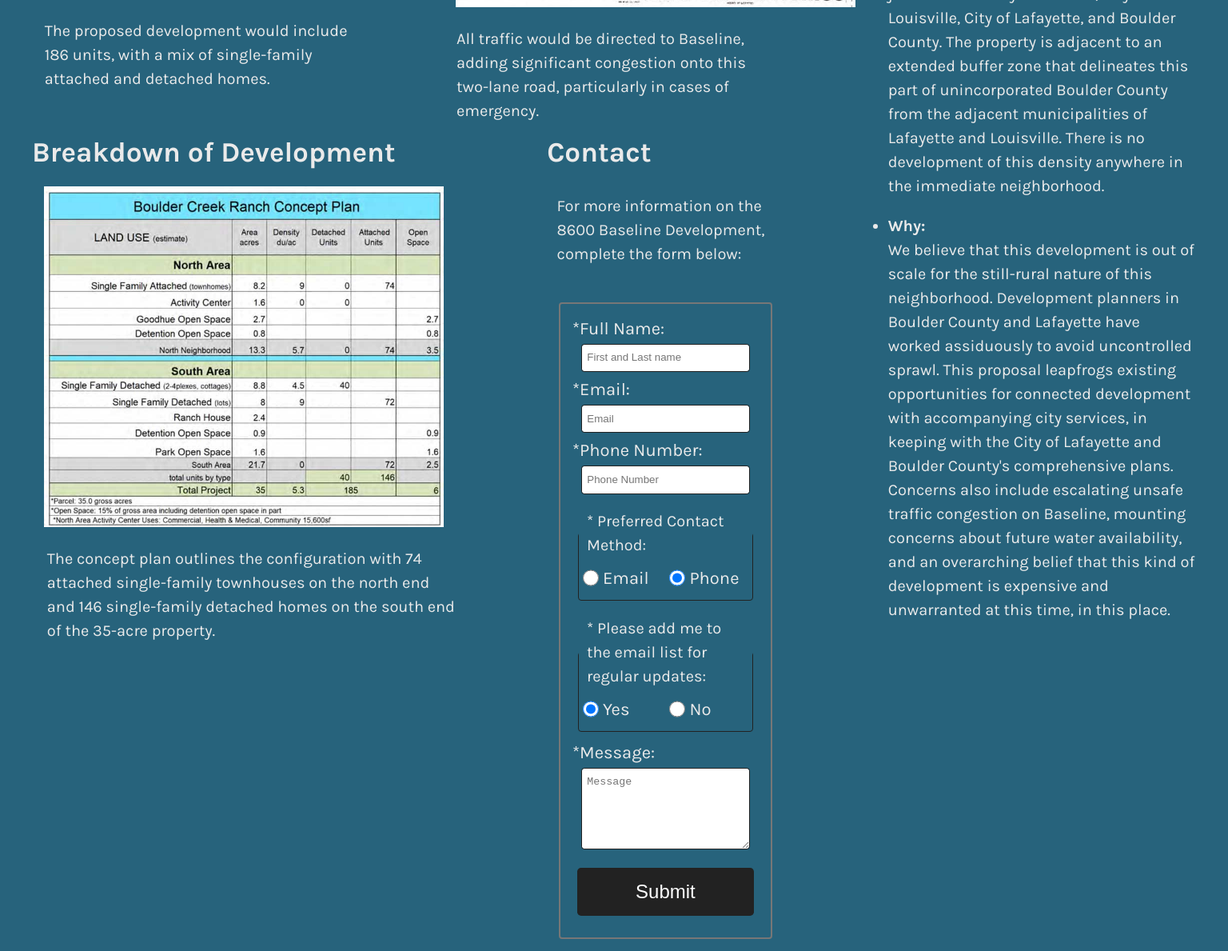
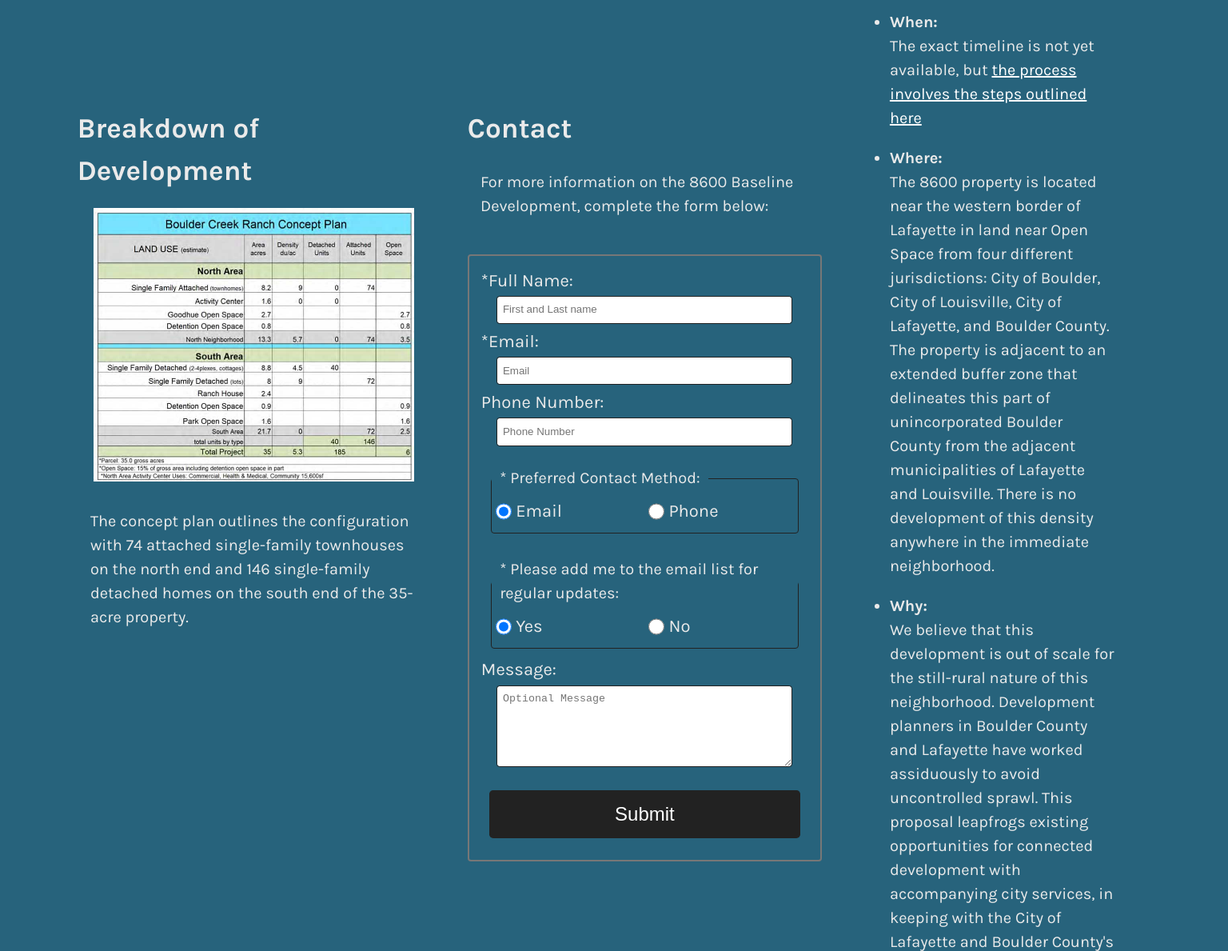
Before and after one commit to ASUstorm/8600Baseline, a plain HTML site: page index.html in a window 1536 px wide. Shown: the part 1595-2784 px from the top of the page at 80% size. Drawn offline with Linux system fonts and the light colour scheme; some icons are missing.

Commit message:
updates to layout

```diff
--- a/index.html
+++ b/index.html
@@ -119,15 +119,15 @@
                     <input type="text" id="name" name="name" placeholder="First and Last name" required>
                     <label for="email"><span class="required" aria-hidden="true">*</span>Email:</label>
                     <input type="email" id="email" name="email" placeholder="Email" required autocomplete="email">
-                    <label for="phone"><span class="required" aria-hidden="true">*</span>Phone Number:</label>
-                    <input type="tel" id="phone" placeholder="Phone Number" name="phone" required autocomplete="tel">
+                    <label for="phone">Phone Number:</label>
+                    <input type="tel" id="phone" placeholder="Phone Number" name="phone" autocomplete="tel">
                     <fieldset>
                         <legend>
                             <span class="required" aria-hidden="true">*</span> Preferred Contact Method:
                         </legend>
-                        <input type="radio" id="contactEmail" name="contactMethod" value="email">
+                        <input type="radio" id="contactEmail" name="contactMethod" value="email" checked>
                         <label for="contactEmail">Email</label>
-                        <input type="radio" id="contactPhone" name="contactMethod" value="phone" checked>
+                        <input type="radio" id="contactPhone" name="contactMethod" value="phone">
                         <label for="contactPhone"> Phone </label>
                     </fieldset>
                     <fieldset>
@@ -139,13 +139,13 @@
                         <input type="radio" id="subscribeNo" name="subscribe" value="no">
                         <label for="subscribeNo">No</label>
                     </fieldset>
-                    <label for="message"><span class="required" aria-hidden="true">*</span>Message:</label>
-                    <textarea id="message" name="message" placeholder="Message" required></textarea>
+                    <label for="message">Message:</label>
+                    <textarea id="message" name="message" placeholder="Optional Message"></textarea>
                     <input type="submit" value="Submit">
                 </form>
             </section>
         </main>
         <footer>
-            <p>Footer</p>
+            <p>This site has been developed for the purpose of sharing information about the proposed development of 8600 Baseline, located east of the Lafayette water treatment plant between 75th Street and 95th Street. As a grass-roots, community-driven project, we will post updates and share opportunities for public comment as the proposal moves through the City of Lafayette's planning process. This site is not an official City of Lafayette website and is maintained by volunteers.</p>
         </footer>
     </body>
--- a/styles.css
+++ b/styles.css
@@ -138,7 +138,7 @@ h1,h2,h3,h4{
 
 h1 {
     font-size: 2.5em;
-    margin   : 0.5em 0;
+    margin   : 0.25em 0;
     display  : inline;
     font-family: var(--heading-font);
 }
@@ -180,15 +180,16 @@ footer {
 header,
 footer {
     padding: 1em;
+    margin: .25em 0em;
 }
 
 
 footer{
-    height: 15vw;
+    height: fit-content;
 }
 main {
-    max-width: 100%;
     background-color: var(--blue);
+    margin: .5em 0;
 }
 
 ul.about-list li{
@@ -325,7 +326,7 @@ nav li {
 }
 /* ---------- Form STYLES ---------- */
 form {
-    width        : 90%;
+    width        : 95%;
     max-width    : 350px;
     margin       : 2em auto;
     padding      : 0.75em;
@@ -504,12 +505,14 @@ section {
 #one, #two, #three, #four, #five, #six, #seven, #eight {
     background-color: transparent;
     color           : var(--light-gray);
-    padding         : 1em 2em 0em;
-    margin          : 0;
+    padding         : 1em;
+    margin          : 0.5em auto;
 }
 img {
-    margin : 0.75em;
+    margin : 0.5em;
     display: inline;
+    padding: 0.5em;
+    width: 95%;
 }
 
 
@@ -521,18 +524,16 @@ img {
 
 /* ---------- MEDIUM SCREEN STYLES ---------- */
 /* --------------- BEGIN MEDIUM SCREEN SIZES --------------- */
-@media (min-width: 595px) {
+@media (min-width: 845px) {
 
 
-section {
 
-        margin: 0;
-    }
     header {
         height               : auto;
         display              : grid;
         grid-template-columns: repeat(8, 1fr);
-        gap: 0.5em;
+        padding-left : 5%;
+        margin: 0.25em 0;
     }
     .header-image {
         max-width: 100%;
@@ -542,21 +543,27 @@ section {
     main {
         display              : inline-grid;
         grid-template-columns: repeat(12, 1fr);
-        gap                  : 0.5em;
+        gap                  : 0.25em;
+        margin: 0.25em 0;
+        padding-left : 5%;
     }
     #one {
         grid-column: 1/13;
         grid-row   : 1/1;
+        padding-right: 50px;
     }
 
     #two {
-        grid-column: 1/7;
+        grid-column: 1 / span 5;
         grid-row   : 2/5;
+        justify-content: center;
     }
 
     #three {
-        grid-column: 7/13;
+        grid-column: 7 / span 5;
         grid-row   : 2/5;
+        justify-content: center;
+
     }
 
     #four {
@@ -655,9 +662,10 @@ section {
         grid-template-columns: repeat(12, 1fr);
         font-size: 1.25em;
     }
-
-
-
+    #four {
+        grid-row   : 5/7;
+        min-height : fit-content;
+    }
 }
 
 
@@ -670,7 +678,7 @@ section {
 
 /* ---------- EXTRA LARGE SCREEN STYLES ---------- */
 /* --------------- BEGIN EXTRA LARGE SCREEN SIZES --------------- */
-@media (min-width: 1440px) {
+@media (min-width: 1452px) {
 
     header,
     footer {
@@ -694,7 +702,7 @@ section {
     main {
         grid-template-columns: repeat(12, 1fr);
         grid-template-rows: fit-content (2010px, auto);
-        margin               : 1em auto;
+        margin               : .25em 0;
         grid-auto-flow: row;
         grid-auto-rows: 400px;
     }
@@ -714,6 +722,7 @@ section {
         grid-row   : 2/-1px;
         grid-row-end: auto;
         min-height : fit-content;
+        padding: 1em;
     }
     #two {
         grid-column: 1/5;
@@ -723,8 +732,8 @@ section {
     }
 
     #four {
-        grid-column: 9/13;
-        grid-row: 1/7;
+        grid-column: 9/12;
+        grid-row: 1/8;
         max-height: fit-content;
     }
 
@@ -739,9 +748,9 @@ section {
 
     #six {
         grid-row: 4 / span 2;
-        grid-column: 6/10;
-        min-height: fit-content;
-                margin-top: 100px;
+        grid-column: 6/9;
+        max-height: fit-content;
+        margin-top: 100px;
     }
 }
 
@@ -750,11 +759,26 @@ section {
         margin-top: 100px;
         min-height    : fit-content;
     }
+    #five {
+        grid-column: 1 / span 4;
+    }
     #six {
-        grid-column: 6 / span 3;
+        grid-column: 5 / span 4;
+    }
+    #contactForm {
+        width: 100%;
+        max-width: 500px;
+        display: flex;
+        flex-direction: column;
     }
 }
+@media screen  and (min-width: 1660px) {
+    #four, #five, #six{
+        height:max-content;
+        grid-row-end:7;
+        }
 
+}
 /* --------------- END EXTRA LARGE SCREEN SIZES --------------- */
 
 /*exempting those favicons */
```
